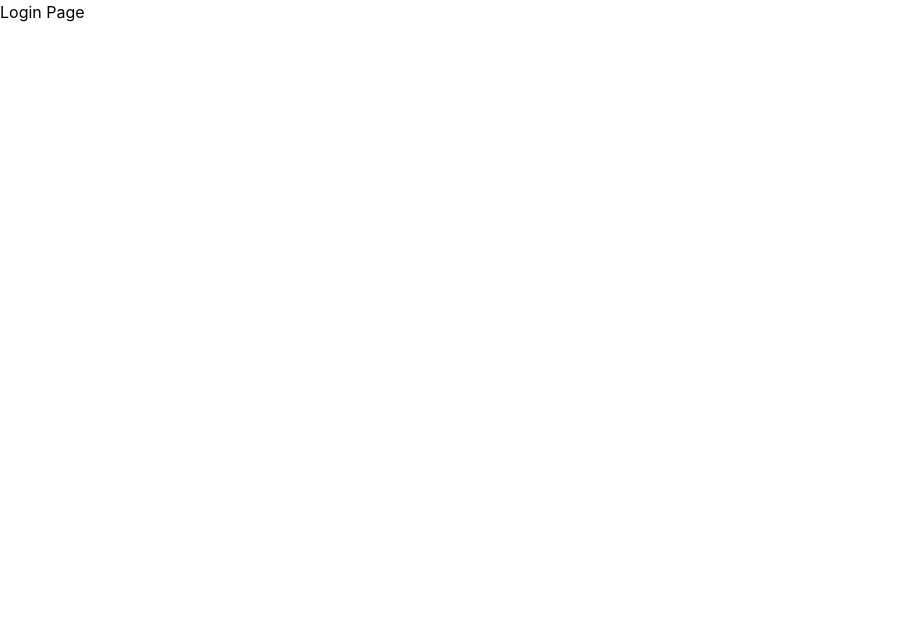
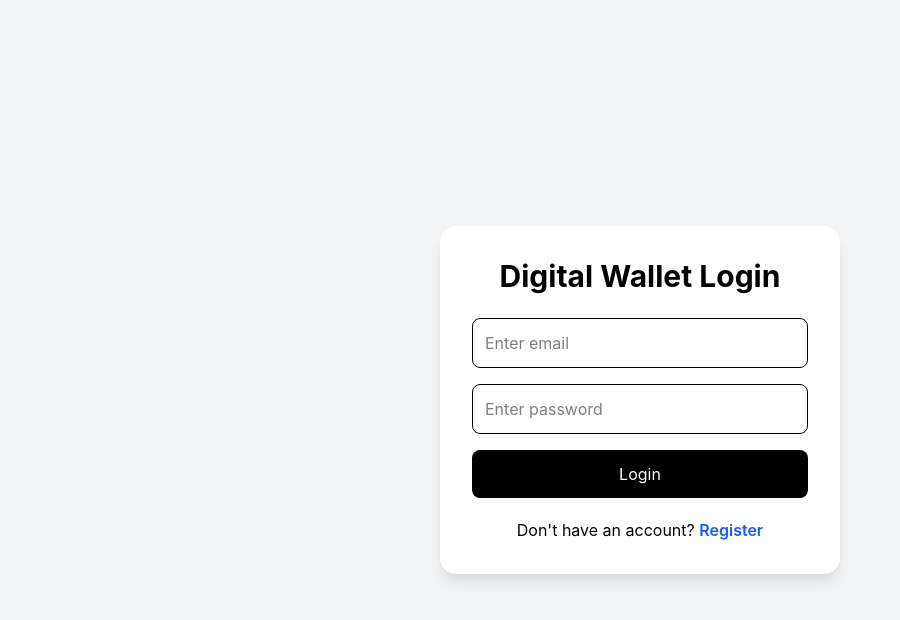
Before and after one commit to sunny-kumar-rana/digital-wallet-frontend, a React (Vite) app: page / in a window 1280 px wide. Shown: the top 620 px of the page, without its empty margins (0-900 px from the left). Built offline with nearby package versions, Linux system fonts and the light colour scheme.

Commit message:
-add routing all pages

```diff
--- a/src/App.jsx
+++ b/src/App.jsx
@@ -1,16 +1,8 @@
 import { Routes, Route } from "react-router-dom"
 
-function LoginPage() {
-  return <h1>Login Page</h1>
-}
-
-function RegisterPage() {
-  return <h1>Register Page</h1>
-}
-
-function DashboardPage() {
-  return <h1>Dashboard</h1>
-}
+import LoginPage from "./pages/LoginPage"
+import RegisterPage from "./pages/RegisterPage"
+import DashboardPage from "./pages/DashboardPage"
 
 function App() {
     return (
```
Lines whose indentation alone changed are shown as unchanged.
